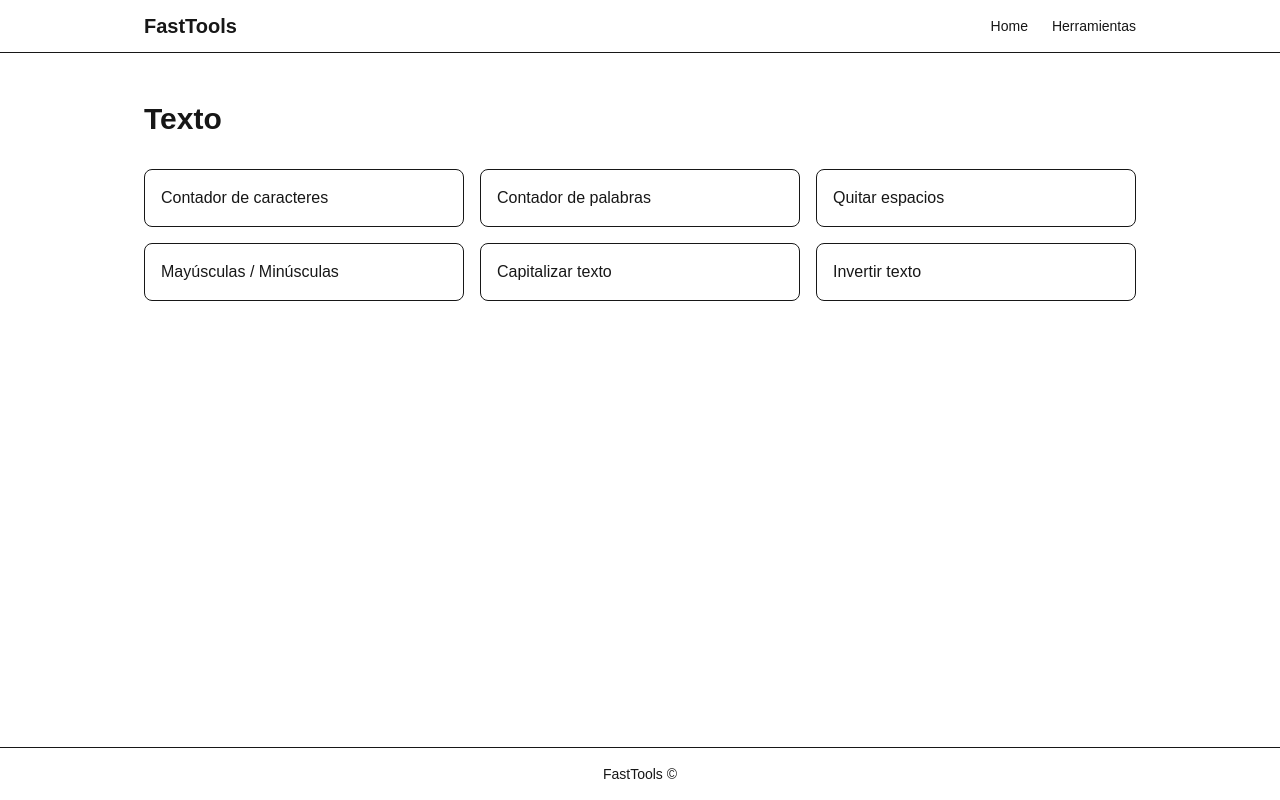
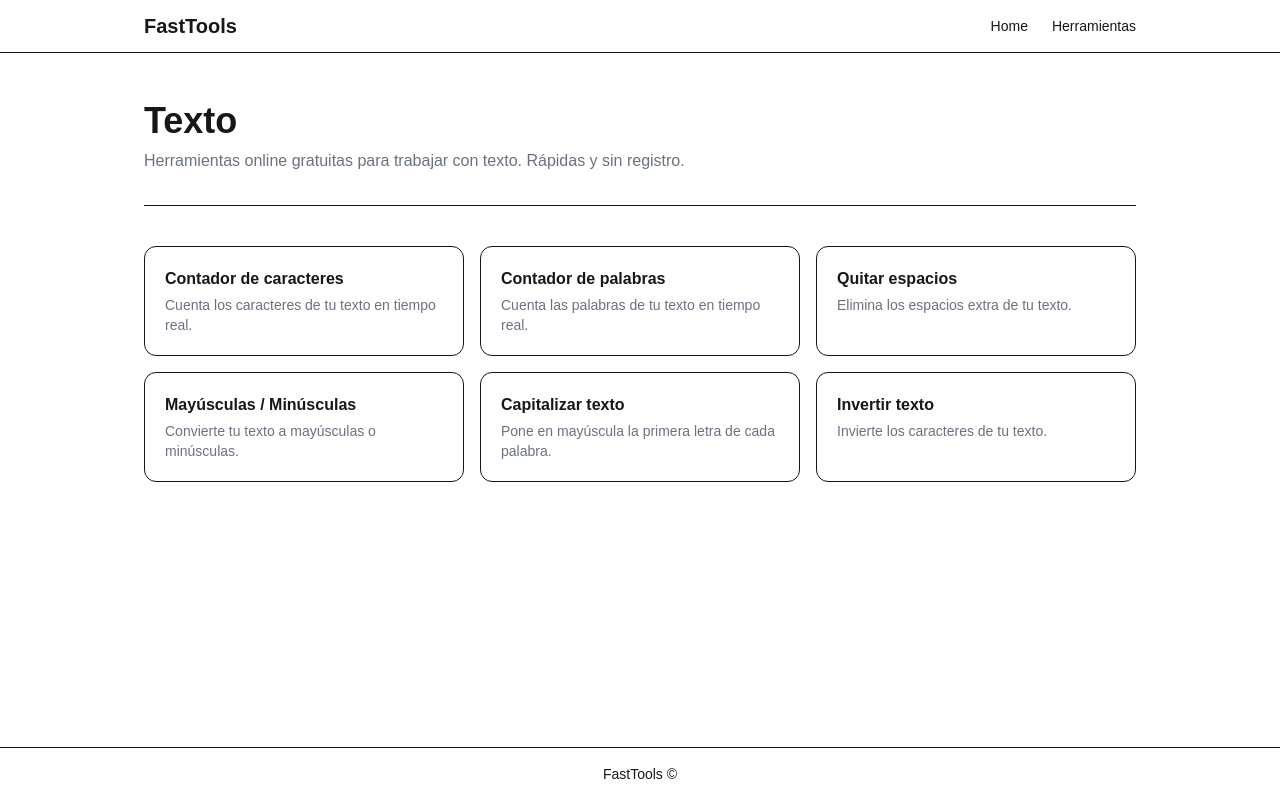
Before and after one commit to facundo7825/FastTools, a Next.js app: page /texto in a window 1280 px wide. Built offline with nearby package versions, Linux system fonts and the light colour scheme.

Commit message:
feat: improve category pages

```diff
--- a/src/app/calculadoras/page.tsx
+++ b/src/app/calculadoras/page.tsx
@@ -6,21 +6,31 @@ export const metadata: Metadata = {
   description: "Calculadoras online gratuitas: porcentaje, edad, regla de tres y más.",
 };
 
+const tools = [
+  { href: "/calculadoras/porcentaje", title: "Calculadora de porcentaje", description: "Calcula el porcentaje de cualquier valor." },
+  { href: "/calculadoras/edad", title: "Calculadora de edad", description: "Calcula tu edad exacta en años, meses y días." },
+  { href: "/calculadoras/regla-de-tres", title: "Regla de tres", description: "Resuelve una regla de tres simple rápidamente." },
+];
+
 export default function Calculadoras() {
   return (
-    <div className="flex flex-col gap-8">
-      <h1 className="text-3xl font-bold">Calculadoras</h1>
+    <div className="flex flex-col gap-10">
+      <div className="border-b pb-8">
+        <h1 className="text-4xl font-bold mb-2">Calculadoras</h1>
+        <p className="text-gray-500">Calculadoras online gratuitas para el día a día. Rápidas y sin registro.</p>
+      </div>
 
       <div className="grid grid-cols-1 sm:grid-cols-2 md:grid-cols-3 gap-4">
-        <Link href="/calculadoras/porcentaje" className="block border rounded-lg p-4 hover:bg-gray-50">
-          <p className="font-medium">Calculadora de porcentaje</p>
-        </Link>
-        <Link href="/calculadoras/edad" className="block border rounded-lg p-4 hover:bg-gray-50">
-          <p className="font-medium">Calculadora de edad</p>
-        </Link>
-        <Link href="/calculadoras/regla-de-tres" className="block border rounded-lg p-4 hover:bg-gray-50">
-          <p className="font-medium">Regla de tres</p>
-        </Link>
+        {tools.map((tool) => (
+          <Link
+            key={tool.href}
+            href={tool.href}
+            className="block border rounded-xl p-5 hover:border-gray-400 hover:shadow-sm transition-all"
+          >
+            <p className="font-semibold mb-1">{tool.title}</p>
+            <p className="text-sm text-gray-500">{tool.description}</p>
+          </Link>
+        ))}
       </div>
     </div>
   );
--- a/src/app/generadores/page.tsx
+++ b/src/app/generadores/page.tsx
@@ -6,18 +6,30 @@ export const metadata: Metadata = {
   description: "Generadores online gratuitos: contraseñas seguras, códigos QR y más.",
 };
 
+const tools = [
+  { href: "/generadores/password", title: "Generador de contraseñas", description: "Genera contraseñas seguras y aleatorias." },
+  { href: "/generadores/qr", title: "Generador de QR", description: "Genera códigos QR a partir de cualquier texto o URL." },
+];
+
 export default function Generadores() {
   return (
-    <div className="flex flex-col gap-8">
-      <h1 className="text-3xl font-bold">Generadores</h1>
+    <div className="flex flex-col gap-10">
+      <div className="border-b pb-8">
+        <h1 className="text-4xl font-bold mb-2">Generadores</h1>
+        <p className="text-gray-500">Genera contraseñas seguras, códigos QR y más. Gratis y sin registro.</p>
+      </div>
 
       <div className="grid grid-cols-1 sm:grid-cols-2 md:grid-cols-3 gap-4">
-        <Link href="/generadores/password" className="block border rounded-lg p-4 hover:bg-gray-50">
-          <p className="font-medium">Generador de contraseñas</p>
-        </Link>
-        <Link href="/generadores/qr" className="block border rounded-lg p-4 hover:bg-gray-50">
-          <p className="font-medium">Generador de QR</p>
-        </Link>
+        {tools.map((tool) => (
+          <Link
+            key={tool.href}
+            href={tool.href}
+            className="block border rounded-xl p-5 hover:border-gray-400 hover:shadow-sm transition-all"
+          >
+            <p className="font-semibold mb-1">{tool.title}</p>
+            <p className="text-sm text-gray-500">{tool.description}</p>
+          </Link>
+        ))}
       </div>
     </div>
   );
--- a/src/app/texto/page.tsx
+++ b/src/app/texto/page.tsx
@@ -6,30 +6,34 @@ export const metadata: Metadata = {
   description: "Herramientas online para trabajar con texto: contador de caracteres, palabras, mayúsculas, invertir y más.",
 };
 
+const tools = [
+  { href: "/texto/contador-caracteres", title: "Contador de caracteres", description: "Cuenta los caracteres de tu texto en tiempo real." },
+  { href: "/texto/contador-palabras", title: "Contador de palabras", description: "Cuenta las palabras de tu texto en tiempo real." },
+  { href: "/texto/quitar-espacios", title: "Quitar espacios", description: "Elimina los espacios extra de tu texto." },
+  { href: "/texto/mayusculas-minusculas", title: "Mayúsculas / Minúsculas", description: "Convierte tu texto a mayúsculas o minúsculas." },
+  { href: "/texto/capitalizar-texto", title: "Capitalizar texto", description: "Pone en mayúscula la primera letra de cada palabra." },
+  { href: "/texto/invertir-texto", title: "Invertir texto", description: "Invierte los caracteres de tu texto." },
+];
+
 export default function Texto() {
   return (
-    <div className="flex flex-col gap-8">
-      <h1 className="text-3xl font-bold">Texto</h1>
+    <div className="flex flex-col gap-10">
+      <div className="border-b pb-8">
+        <h1 className="text-4xl font-bold mb-2">Texto</h1>
+        <p className="text-gray-500">Herramientas online gratuitas para trabajar con texto. Rápidas y sin registro.</p>
+      </div>
 
       <div className="grid grid-cols-1 sm:grid-cols-2 md:grid-cols-3 gap-4">
-        <Link href="/texto/contador-caracteres" className="block border rounded-lg p-4 hover:bg-gray-50">
-          <p className="font-medium">Contador de caracteres</p>
-        </Link>
-        <Link href="/texto/contador-palabras" className="block border rounded-lg p-4 hover:bg-gray-50">
-          <p className="font-medium">Contador de palabras</p>
-        </Link>
-        <Link href="/texto/quitar-espacios" className="block border rounded-lg p-4 hover:bg-gray-50">
-          <p className="font-medium">Quitar espacios</p>
-        </Link>
-        <Link href="/texto/mayusculas-minusculas" className="block border rounded-lg p-4 hover:bg-gray-50">
-          <p className="font-medium">Mayúsculas / Minúsculas</p>
-        </Link>
-        <Link href="/texto/capitalizar-texto" className="block border rounded-lg p-4 hover:bg-gray-50">
-          <p className="font-medium">Capitalizar texto</p>
-        </Link>
-        <Link href="/texto/invertir-texto" className="block border rounded-lg p-4 hover:bg-gray-50">
-          <p className="font-medium">Invertir texto</p>
-        </Link>
+        {tools.map((tool) => (
+          <Link
+            key={tool.href}
+            href={tool.href}
+            className="block border rounded-xl p-5 hover:border-gray-400 hover:shadow-sm transition-all"
+          >
+            <p className="font-semibold mb-1">{tool.title}</p>
+            <p className="text-sm text-gray-500">{tool.description}</p>
+          </Link>
+        ))}
       </div>
     </div>
   );
```
